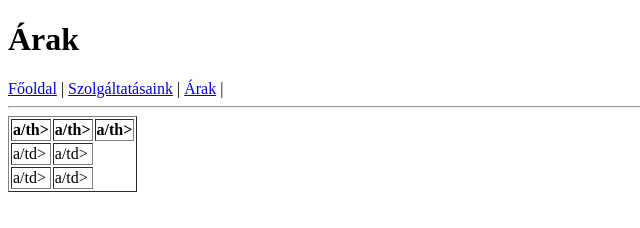
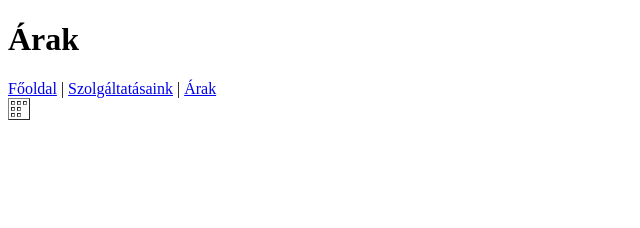
Before and after one commit to Osandpeti/szonyeg, a plain HTML site: page arak.html in a window 1280 px wide. Shown: the whole page, without its empty margins (0-640 px from the left). Drawn offline with Linux system fonts and the light colour scheme.

Commit message:
létrehoztam a táblazatot

```diff
--- a/arak.html
+++ b/arak.html
@@ -10,30 +10,27 @@
 <h1>Árak</h1>
 	<a href="index.html">Főoldal</a> |
 	<a href="szolgaltatasaink.html">Szolgáltatásaink</a> |
-	<a href="arak.html">Árak</a> |
-	<hr>
+	<a href="arak.html">Árak
+
 
 	<table border="1">
 		<thead>
 			<tr>
-<th>a/th>
-<th>a/th>
-<th>a/th>
+				<th></th>
+				<th></th>
+				<th></th>
 			</tr>
 		</thead>
 		<tbody>
 			<tr>
-<td>a/td>
-<td>a/td>
-
+				<td></td>
+				<td></td>
 			</tr>
 			<tr>
-
-<td>a/td>
-<td>a/td>
+				<td></td>
+				<td></td>
 			</tr>
 		</tbody>
 	</table>
-
 </body>
 </html>
```
Lines whose indentation alone changed are shown as unchanged.
